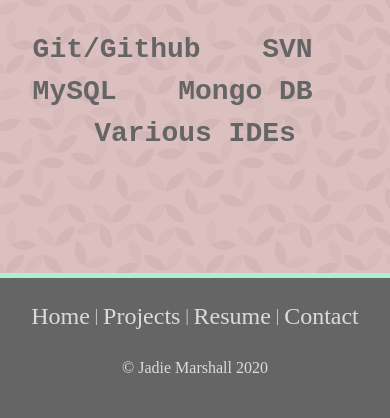
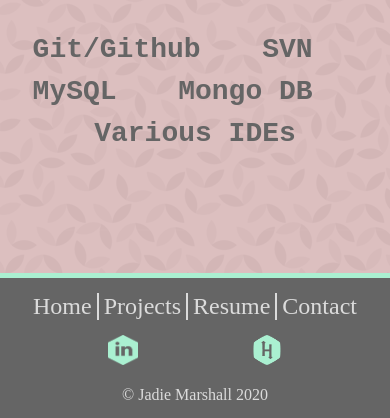
Before and after one commit to Musicorac/jadiemarshallspace, a PHP site: page /index.php in a window 390 px wide. Shown: the part 3370-3788 px from the top of the page. Run offline with PHP 8.4, Linux system fonts and the light colour scheme; some libraries are stand-ins or nearby versions.

Commit message:
Added LinkedIn and HackerRank to footer

```diff
--- a/footer.php
+++ b/footer.php
@@ -1,10 +1,22 @@
 <!-- Start footer -->
 <div class="container">
-<ul>
-	<li><a href="index.php">Home</a></li><p>|</p>
-	<li><a href="projects.php">Projects</a></li><p>|</p>
-	<li><a href="Marshall_Jadie_2020Resume.pdf" target="_blank">Resume</a></li><p>|</p>
+<ul class="navi">
+	<li><a href="index.php">Home</a></li>
+	<li><a href="projects.php">Projects</a></li>
+	<li><a href="Marshall_Jadie_2020Resume.pdf" target="_blank">Resume</a></li>
 	<li><a href="contact.php">Contact</a></li>
 </ul>
+<div class="links">
+	<ul class="svgs">
+		<li>
+			<a href="https://www.linkedin.com/in/jadiemarshall" target="_blank">
+			<img src="pics/linkedIn.png" class="svg=inject" alt="LinkedIn logo"></a>
+		</li>
+		<li>
+			<a href="https://www.hackerrank.com/jmarshall4" target="_blank">
+			<img src="pics/hackerrank.png" class="svg-inject" alt="HackerRank logo"></a>
+		</li>
+	</ul>
+</div>
 <p class="ftxt">&copy; Jadie Marshall 2020 </p>
 </div>
--- a/myscripts.js
+++ b/myscripts.js
@@ -52,3 +52,5 @@ $(document).ready(function(){
     $(this).parent().next().slideToggle("slow");
   });
 });
+
+$('.svg-inject').svgInject();
--- a/styles.css
+++ b/styles.css
@@ -55,6 +55,9 @@ a {
 	font-family: "Montserrat";
 	color: #656565;
 
+}
+path {
+	fill: currentcolor;
 }
 
 @media only screen and (max-width: 600px) {
@@ -672,7 +675,13 @@ footer ul {
 }
 footer li {
 	display: block;
-	margin: 0px 25px;
+	padding: 0px 25px;
+}
+.navi li {
+	border-right: 2px solid;
+}
+.navi li:last-child {
+	border-right: none;
 }
 footer a {
 	color: #DBDBDB;
@@ -692,19 +701,44 @@ footer p {
 	text-align: center;
 }
 .ftxt {
-	display: inline-block;
-	width: 100%;
-	text-align: center;
+	display: block;
+	position: absolute;
+	bottom: 10px;
+	left: 25px;
+	text-align: left;
+}
+
+.svgs {
+	margin: 10px 0px;
+}
+
+.svgs img {
+	height: 50px;
+	width: 50px;
 }
 
 @media only screen and (max-width: 600px) {
 	footer ul {
 		font-size: 18px;
+		margin: 15px 0px;
 	}
 	footer li {
-		margin: 0px 5px;
+		padding: 0px 5px;
 	}
 	footer p {
 		font-size: 1rem;
 	}
+	.svgs img {
+		height: 30px;
+		width: 30px;
+	}
+	.svgs {
+		justify-content: space-evenly;
+	}
+	.ftxt {
+		text-align: center;
+		display: inline-block;
+		width: 100%;
+		left: 0px;
+	}
 }
```
Also changed, not shown: pics/hackerrank.png (added), pics/linkedIn.png (added).
